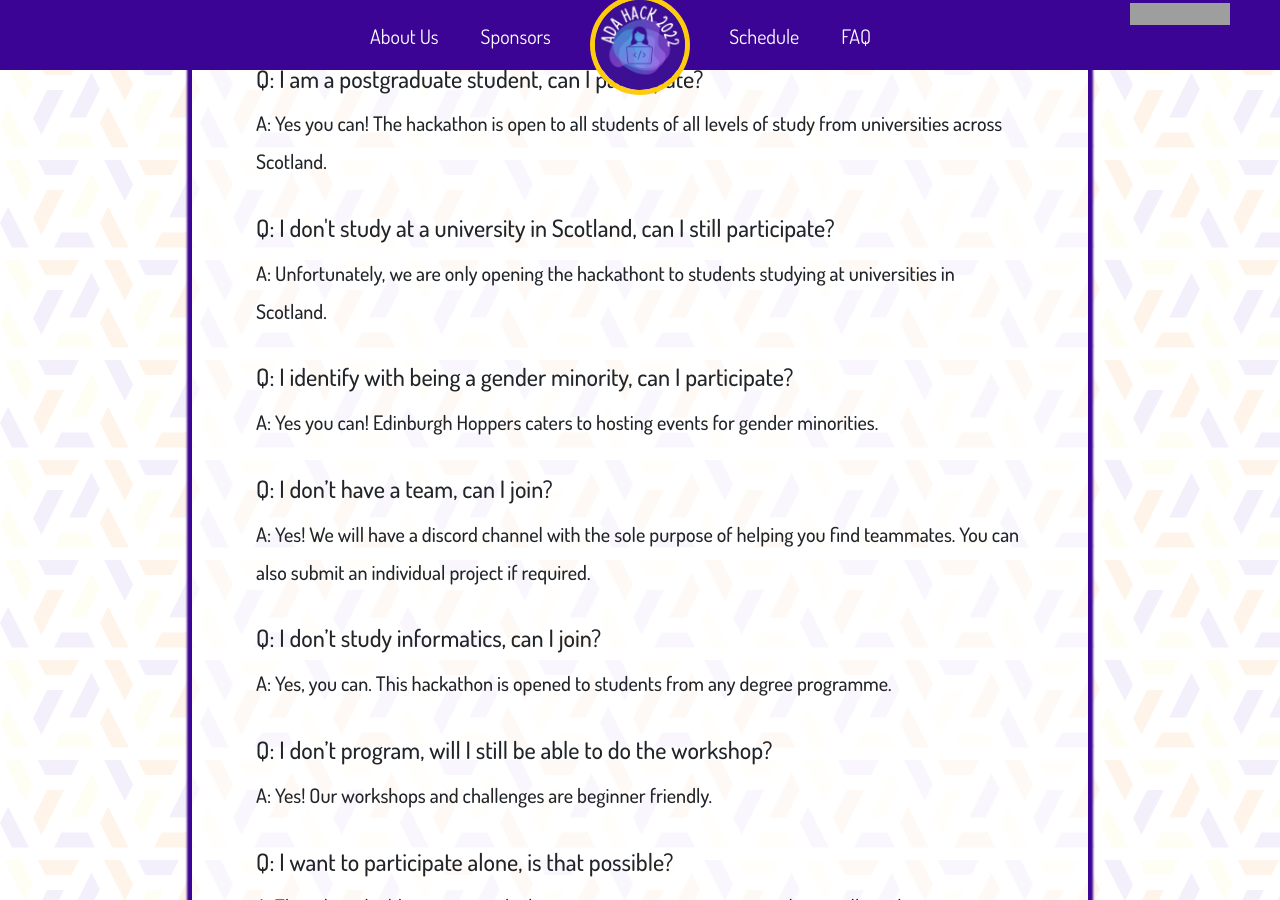
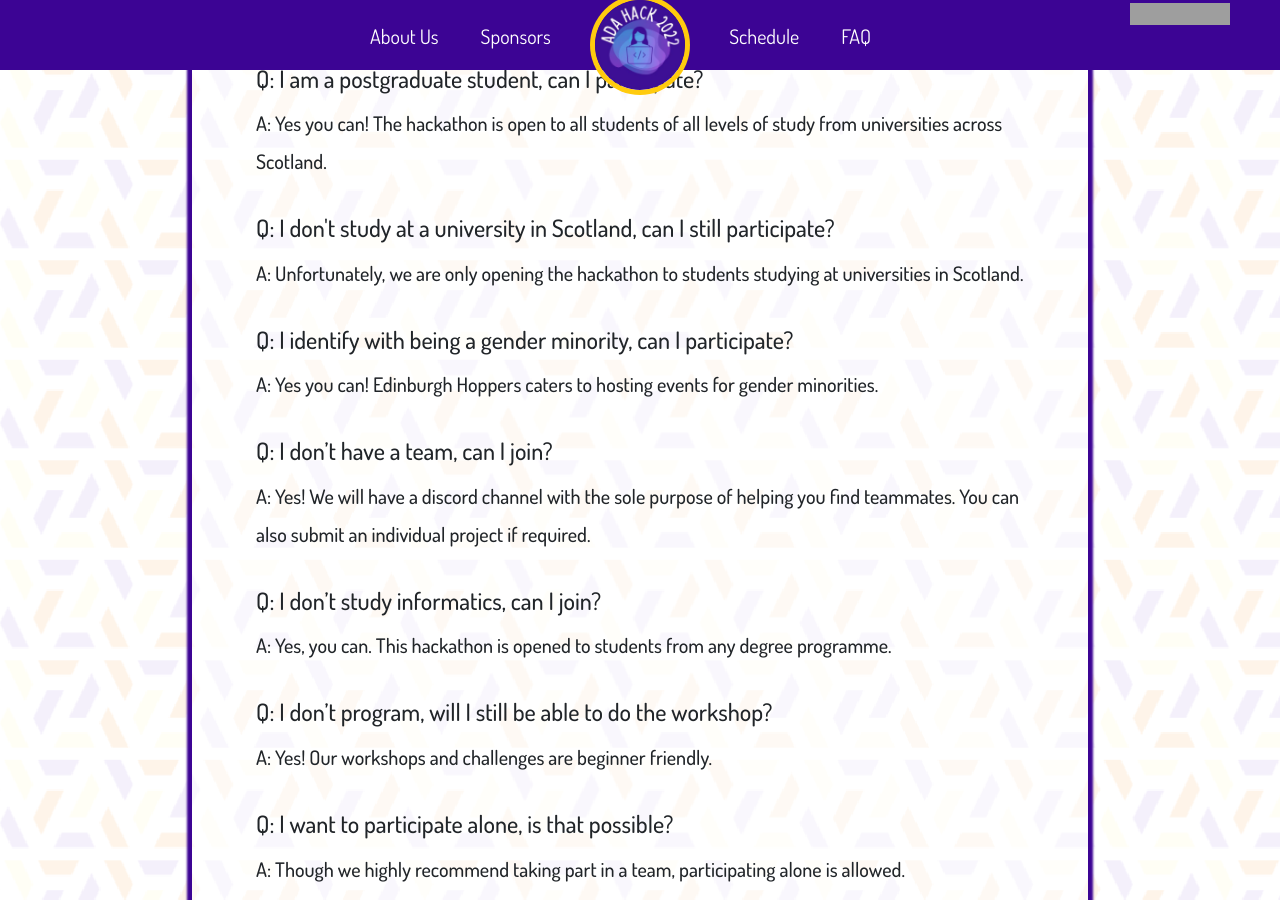
Before and after one commit to edinburgh-hoppers/adahack24, a Jekyll site: the page built from _pages/index.html, in a window 1280 px wide and 900 px high, scrolled down 2740 px. Built offline with Jekyll 4.4.1, drawn with Linux system fonts in a browser that asks for light colours; nearby versions of some CDN libraries; some of the changed text lies outside the part shown; grey boxes are pictures that could not be loaded.

Commit message:
typo fixes

```diff
--- a/_data/faq.yml
+++ b/_data/faq.yml
@@ -2,7 +2,7 @@
   A: Yes you can! The hackathon is open to all students of all levels of study from universities across Scotland.
 
 - Q: I don't study at a university in Scotland, can I still participate?
-  A: Unfortunately, we are only opening the hackathont to students studying at universities in Scotland.
+  A: Unfortunately, we are only opening the hackathon to students studying at universities in Scotland.
 
 - Q: I identify with being a gender minority, can I participate?
   A: Yes you can! Edinburgh Hoppers caters to hosting events for gender minorities.
--- a/_pages/index.html
+++ b/_pages/index.html
@@ -2,7 +2,7 @@
 layout: default
 name: index
 title: AdaHack 2022
-subtitle: 15.10.22 - 16.10.22
+subtitle: 15.10.22
 img-alt: Welcome to Hoppers!
 ---
 
```
